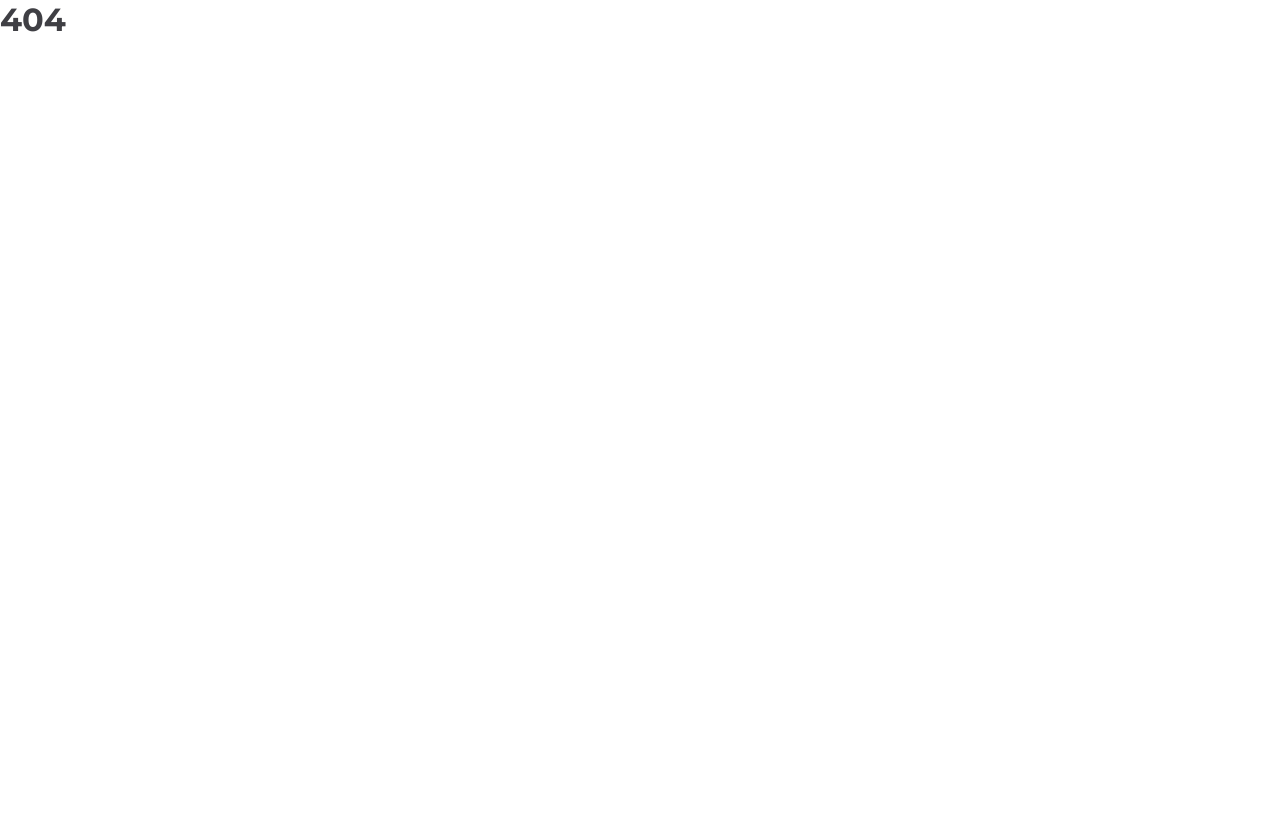
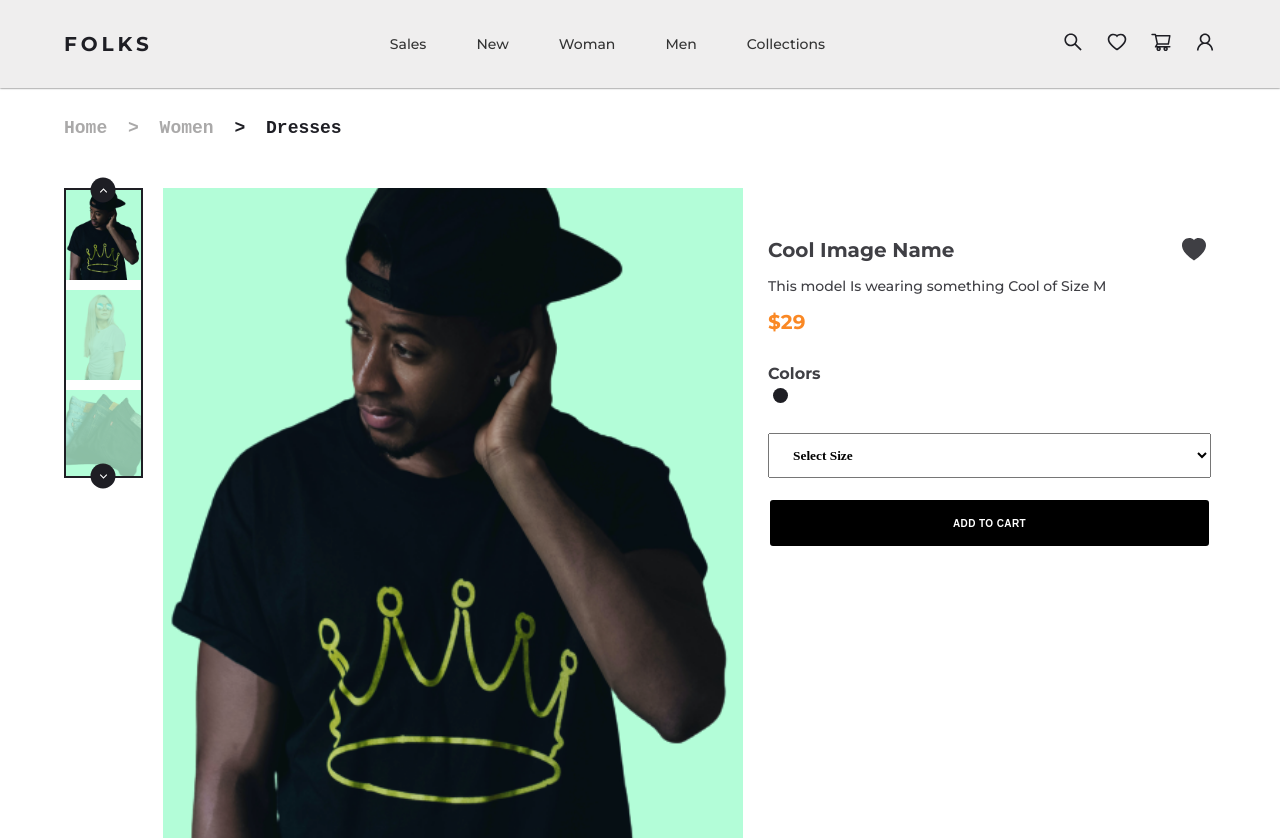
Before and after one commit to ashim-bhatta/folks, a React (Create React App) app: page /name in a window 1280 px wide. Shown: the top 840 px of the page. Before the commit the page ends 800 px from the top, so only its background shows below. Built offline with nearby package versions, Linux system fonts and the light colour scheme.

Commit message:
single product page

```diff
--- a/src/App.css
+++ b/src/App.css
@@ -44,7 +44,7 @@ img{
     background: var(--btn-bg, transparent);
     cursor: pointer;
     position: relative;
-    font-size: 12px;
+    font-size: 10px;
     font-weight: 700;
     letter-spacing: 0.4px;
     border-radius: 5px;
--- a/src/App.js
+++ b/src/App.js
@@ -7,6 +7,7 @@ import {
   Link,
   Router
 } from "react-router-dom";
+import SingleProduct from './component/SingleProduct/SingleProduct';
 
 function App() {
   return (
@@ -18,7 +19,9 @@ function App() {
           <Route exact path='/home'>
             <Home />
           </Route>
-
+          <Route path='/name'>
+            <SingleProduct />
+          </Route>
           <Route  >
             <h1>404</h1>
           </Route>
--- a/src/component/Catalogue/catalogue.css
+++ b/src/component/Catalogue/catalogue.css
@@ -25,6 +25,7 @@
     top: 50%;
     left: 50%;
     transform: translate(-50%, -50%);
+    /* font-size: 10px; */
 }
 .single-type .btn{
     --btn-border: rgb(255, 255, 255);
--- a/src/component/NewArrivals/NewArrivals.js
+++ b/src/component/NewArrivals/NewArrivals.js
@@ -7,6 +7,7 @@ import product1 from '../../img/product-1.png';
 import product2 from '../../img/product-2.png';
 import product3 from '../../img/product-3.png';
 import product4 from '../../img/product-4.png';
+import product5 from '../../img/product-5.png';
 
 import 'swiper/swiper.scss'
 import 'swiper/components/navigation/navigation.scss'
@@ -52,7 +53,7 @@ const NewArrivals = ( ) => {
             colors: ['blue', 'red', 'black', 'green']
         },
         {
-            img: product1,
+            img: product5,
             name: 'Product Five',
             description : 'This is Product Detail',
             price: '32',
--- /dev/null
+++ b/src/component/SingleProduct/SingleProduct.js
@@ -0,0 +1,149 @@
+import React, { useRef, useEffect } from 'react'
+import Nav from '../Nav/Nav';
+
+import product1 from '../../img/product-1.png';
+import product2 from '../../img/product-2.png';
+import product3 from '../../img/product-3.png';
+import product4 from '../../img/product-4.png';
+import product5 from '../../img/product-5.png';
+
+import { RiArrowDownSLine, RiArrowUpSLine } from 'react-icons/ri';
+import {  BsFillHeartFill  } from 'react-icons/bs';
+
+
+import './singleProduct.css'
+import NewArrivals from '../NewArrivals/NewArrivals';
+const SingleProduct = ( ) => {
+    const thumImage = document.getElementsByClassName('img-thum')
+    const active = document.getElementsByClassName('active')
+    const wrapperRef = useRef(null)
+    const mainImageRef = useRef(null)
+
+    const images = [
+        product1,
+        product2,
+        product3,
+        product4,
+        product5,
+    ]
+
+    // sliding thumnail image
+    const changePos = ( sign ) => {
+        console.log(wrapperRef.current.scrollLeft);
+        if(sign === '-'){
+            wrapperRef.current.scrollTop -= 110
+        }else{
+            wrapperRef.current.scrollTop += 110
+        }
+    }
+
+    // changing main image from thumnail
+   const changeImg = ( e ) => {
+        // changing image
+       const image = e.currentTarget.src;
+       mainImageRef.current.src = image
+
+    //    removing active class from prev image
+    if (active.length > 0){
+        active[0].classList.remove('active')
+    }
+
+        // adding active class to current main image
+        e.currentTarget.classList.add('active')
+   }
+
+
+    //    giving active class to first thumnail image
+    useEffect(() =>{
+        thumImage[0].classList.add('active')
+    }, [])
+
+    return(
+        <div className='single-product'>
+            <Nav />
+
+            <div className="single-product-content main-padding">
+                <div className="address">
+                    <p>Home &#62; Women <span> &#62; Dresses </span> </p>
+                </div>
+
+                <div className="product-container">
+
+                    {/* thumnails and main image */}
+                    <div className="image-container">
+                        <div className="thumnail-container">
+
+                            <div className="up-btn" onClick={() => changePos('-')} >
+                                <RiArrowUpSLine className='icon-arrow' />
+                            </div>
+                            <div className="down-btn" onClick={() => changePos('+')}>
+                                <RiArrowDownSLine className='icon-arrow' />
+                            </div>
+
+                            {/* thumnail images */}
+                            <div className="thumnail-wrapper" ref={wrapperRef}>
+                                {
+                                    images.map((image, i) => {
+                                        return(
+                                            <div className="thumnail-image">
+                                                <img src={image} alt="thumnail of product"  onMouseOver={e => changeImg(e)} className='img-thum'/>
+                                            </div>
+                                        )
+                                    })
+                                }
+                            </div>
+
+                        </div>
+
+                                {/* main product image */}
+                        <div className="main-product-image">
+                            <img src={images[0]} alt="main product image" ref={mainImageRef} />
+                        </div>
+                    </div>
+
+
+                                {/* product details */}
+                    <div className="image-details">
+                            <BsFillHeartFill className='icon-for-wish-list'/>
+                        <div className="titles">
+                            <h4>
+                                Cool Image Name
+                            </h4>
+
+                            <p>
+                                This model Is wearing something Cool of Size M
+                            </p>
+
+                            <span>
+                                $29
+                            </span>
+                        </div>
+
+
+                        <div className="colors">
+                            <h4>Colors</h4>
+                            <div className="color" style={{backgroundColor: `var(--color-three)`}}>
+
+                            </div>
+                        </div>
+
+                        <div className="size">
+
+                            <select name="select size" id="">
+                                <option value="">Select Size</option>
+                                <option value="Xl">XL</option>
+                                <option value="l">L</option>
+                                <option value="S">S</option>
+                            </select>
+                        </div>
+                         <button className="btn"> Add to Cart</button>
+                    </div>
+                </div>
+            </div>
+
+            <NewArrivals />
+        </div>
+    )
+}
+
+export default SingleProduct
--- /dev/null
+++ b/src/component/SingleProduct/singleProduct.css
@@ -0,0 +1,211 @@
+.single-product-content .address{
+    color: #aaa9a9;
+    word-spacing: 10px;
+    font-size: clamp(14px, 3vw, 18px);
+    font-weight: 700;
+    font-family: monospace;
+}
+.address span{
+    color: var(--color-three);
+}
+
+.single-product-content .product-container{
+    margin-top: 50px;
+    display: flex;
+    flex-direction: column;
+}
+
+.product-container .image-container{
+    width: 100%;
+    display: flex;
+}
+
+.thumnail-container{
+    width: 80px;
+    height: 290px;
+    border: 2px solid var(--color-three);
+    position: relative;
+}
+
+.thumnail-container .up-btn{
+    position: absolute;
+    top: 0;
+    left: 50%;
+    width: 25px;
+    height: 25px;
+    border-radius: 50%;
+    background: var(--color-three);
+    transform: translate(-50%, -50%);
+    display: flex;
+    justify-content: center;
+    align-items: center;
+    cursor: pointer;
+}
+.thumnail-container .down-btn{
+    position: absolute;
+    bottom: 0;
+    left: 50%;
+    width: 25px;
+    height: 25px;
+    border-radius: 50%;
+    background: var(--color-three);
+    transform: translate(-50%, 50%);display: flex;
+    justify-content: center;
+    cursor: pointer;
+    align-items: center;
+}
+.thumnail-container .icon-arrow{
+    color: white;
+    font-weight: 700;
+    font-size: 14px;
+}
+.thumnail-wrapper{
+    width: 100%;
+    height: 100%;
+    overflow: hidden;
+}
+
+.thumnail-wrapper > * + *{
+    margin-top: 10px;
+}
+.thumnail-image{
+    width: 100%;
+    height: 90px;
+    object-fit: cover;
+    background: rgba(4, 248, 126, 0.3);
+    cursor: pointer;
+    outline: none;
+}
+.thumnail-image img{
+    opacity: 0.3;
+}
+.thumnail-image .active{
+    opacity: 1;
+}
+
+.main-product-image{
+    width: calc(100% - 90px);
+    max-width: 320px;
+    height: 300px;
+    background: rgba(4, 248, 126, 0.3);
+    margin-left: 20px;
+    display: flex;
+    justify-content: center;
+    align-items: center;
+}
+.main-product-image img{
+    width: 75%;
+    object-fit: cover;
+}
+
+
+/* product details */
+.image-details{
+    margin-top: 50px;
+    position: relative;
+}
+.icon-for-wish-list{
+    position: absolute;
+    right: 10px;
+    top: 0px;
+    font-size: 20px;
+    cursor: pointer;
+}
+.icon-for-wish-list:hover, .icon-for-wish-list:focus{
+    transform: scale(1.05);
+}
+
+.image-details .titles h4{
+    font-size: 20px;
+}
+.image-details .titles p{
+    font-size: 14px;
+    margin: 15px 0;
+    width: 80%;
+}
+.image-details .titles span{
+    font-size: 20px;
+    font-weight: 700;
+    color: var(--color-one);
+}
+
+.image-details .colors{
+    margin: 30px 0 0 0;
+}
+.image-details .colors > * + *{
+    margin-left: 5px;
+}
+.image-details .colors .color{
+    width: 15px;
+    height: 15px;
+    border-radius: 50%;
+    margin-top: 5px;
+}
+
+.image-details .size{
+    margin-top: 30px;
+    width: 100%;
+}
+
+.size select{
+    width: 100%;
+    height: 45px;
+    font-weight: 700;
+    font-family: serif;
+    padding: 0 20px;
+    display: block;
+}
+
+.image-details .btn{
+    margin-top: 20px;
+    display: block;
+    --btn-bg : black;
+    height: 50px;
+    width: 100%;
+}
+
+
+
+@media( min-width: 750px){
+    .single-product-content .product-container{
+        flex-direction: row;
+        justify-content: space-between;
+    }
+    .product-container .image-container{
+        /* width: 60%; */
+    }
+    .image-details{
+        width: 50%;
+        margin: 0;
+    }
+    .main-product-image{
+        height: 400px;
+    }
+}
+
+@media( min-width: 950px){
+
+    .image-details{
+        padding: 50px 5px;
+    }
+    .icon-for-wish-list{
+        top: 50px;
+        font-size: 24px;
+    }
+    .product-container .image-container{
+        width: 60%;
+    }
+    .image-details{
+        width: 40%;
+        margin-left: 20px;
+    }
+    .main-product-image{
+        height: 650px;
+        max-width: 650px;
+    }
+    .main-product-image img{
+        width: 100%;
+        height: 100%;
+    }
+
+}
```
Also changed, not shown: src/img/product-5.png (added).
